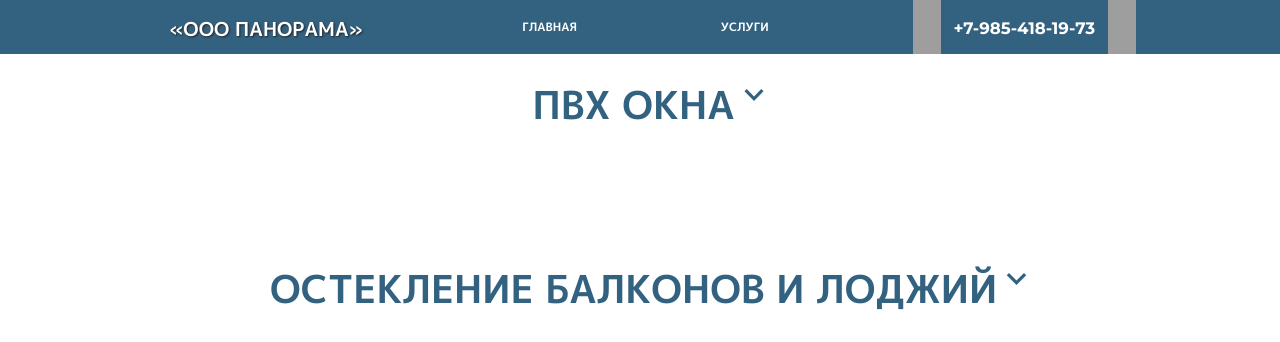
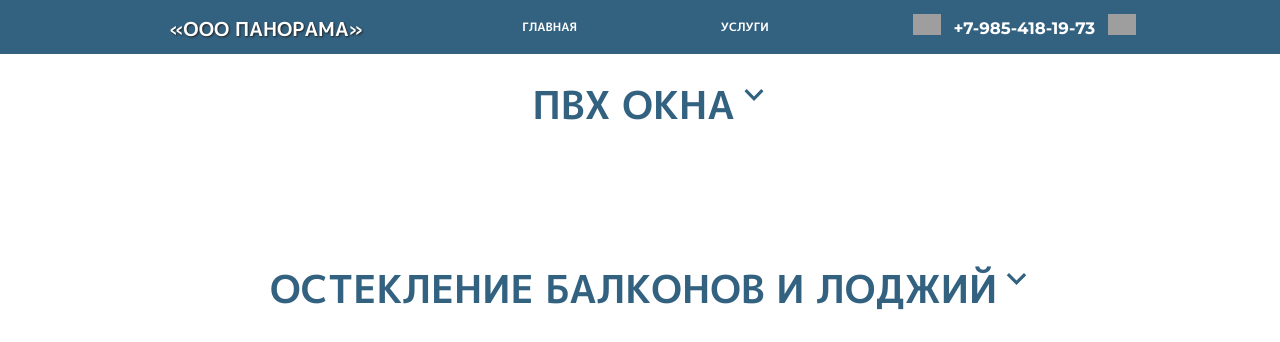
Before and after one commit to rockus-games/ooopanorama, a PHP site: page /catalog.html in a window 1280 px wide. Shown: the top 342 px of the page. Run offline with PHP 8.4, Linux system fonts and the light colour scheme; some web fonts are replaced; grey boxes are pictures that could not be loaded.

Commit message:
Minor fixes

```diff
--- a/catalog.html
+++ b/catalog.html
@@ -65,15 +65,23 @@
                 <h1 class="services">УСЛУГИ</h1>
             </a>
             <div class="call">
+                <a
+                    class="linkwhts"
+                    href="https://wa.me/79854181973">
                     <img
                         class="whts"
                         src="./images/whts.svg"
                         alt="" />
+                </a>
                 <h1 class="number">+7-985-418-19-73</h1>
+                <a
+                    class="linkTg"
+                    href="https://t.me/PanoramaVdom">
                     <img
                         class="tg"
                         src="./images/tg.svg"
                         alt="" />
+                </a>
             </div>
         </div>
         <div
--- a/css/catalog.css
+++ b/css/catalog.css
@@ -62,6 +62,10 @@ a {
     width: 2.2vw;
     margin-right: 5vw;
 }
+.linkTg {
+    margin: 0;
+    align-self: center;
+}
 .callmobile {
     display: none;
 }
@@ -101,6 +105,10 @@ a {
     font-family: "M PLUS 1p";
     margin-left: 2vw;
     user-select: none;
+}
+.linkwhts {
+    margin: 0;
+    align-self: center;
 }
 .arrowdown {
     width: 3vw;
```
Also changed, not shown: index.html (+10 -8 lines), services.html (+12 -3 lines). Lines whose indentation alone changed are shown as unchanged.
